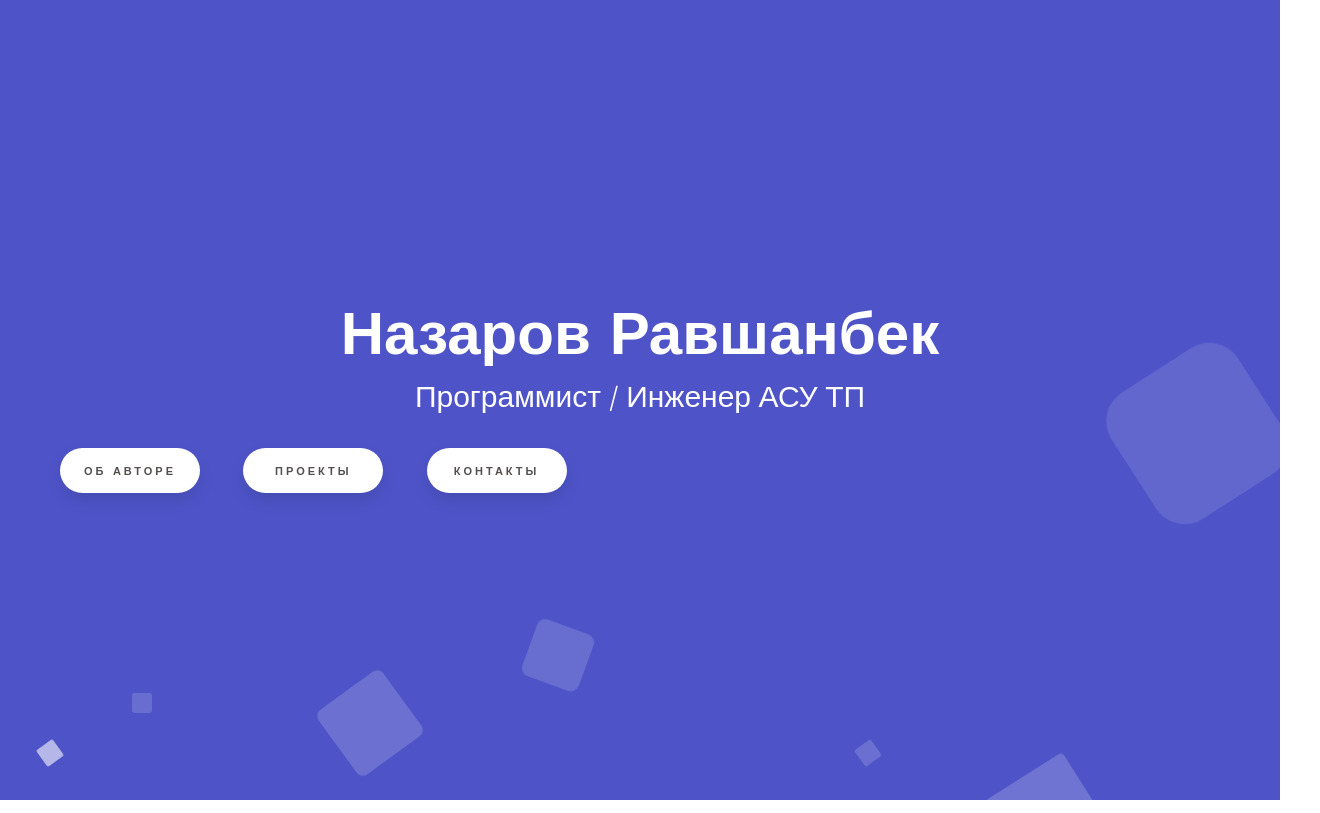
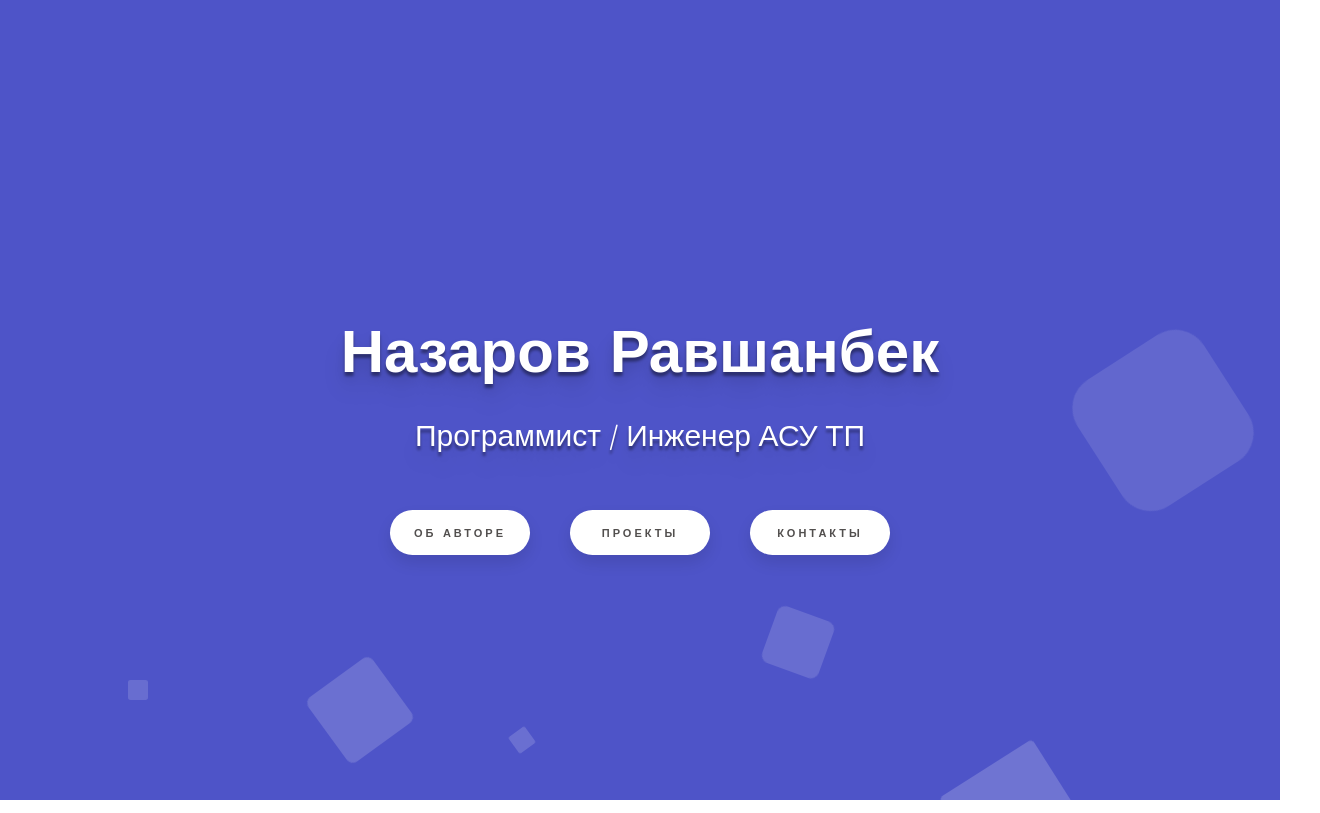
Before and after one commit to ravenenigma/ravenenigma.github.io, a plain HTML site: page index.html in a window 1280 px wide. Shown: the whole page, 1320 px wide, since content can reach past the window. Drawn offline with nearby package versions, Linux system fonts and the light colour scheme.

Commit message:
Добавляетнекоторые исправления

```diff
--- a/css/style.css
+++ b/css/style.css
@@ -13,6 +13,7 @@ body {
 }
 
 .context {
+	padding: 0;
     width: 100%;
     position: absolute;
     top:35vh;
@@ -23,15 +24,24 @@ body {
     text-align: center;
     color: #fff;
     font-size: 60px;
+    line-height: 60px;
+    text-shadow: 0px 4px 3px rgba(0,0,0,0.4),
+             0px 8px 13px rgba(0,0,0,0.1),
+             0px 18px 23px rgba(0,0,0,0.1);
 }
 
 .promo-block-text {
 	text-align: center;
 	color: #fff;
 	font-size: 30px;
+	line-height: 30px;
+	text-shadow: 0px 4px 3px rgba(0,0,0,0.4),
+             0px 8px 13px rgba(0,0,0,0.1),
+             0px 18px 23px rgba(0,0,0,0.1);
 }
 
 .area{
+	position: relative;
     background: #4e54c8;
     background: -webkit-linear-gradient(to left, #8f94fb, #4e54c8);
     width: 100%;
@@ -39,6 +49,8 @@ body {
 }
 
 .circles{
+	padding: 0;
+	margin: 0;
     position: absolute;
     top: 0;
     left: 0;
@@ -82,17 +94,17 @@ body {
 
 .circles li:nth-child(4){
     left: 40%;
-    width: 60px;
-    height: 60px;
+    width: 20px;
+    height: 20px;
     animation-delay: 0s;
-    animation-duration: 18s;
 }
 
 .circles li:nth-child(5){
     left: 65%;
-    width: 20px;
-    height: 20px;
-    animation-delay: 0s;
+    width: 15px;
+    height: 15px;
+    animation-delay: 5s;
+    animation-delay: 15s;
 }
 
 .circles li:nth-child(6){
@@ -133,8 +145,56 @@ body {
     animation-duration: 11s;
 }
 
+.circles li:nth-child(11){
+    left: 5%;
+    width: 80px;
+    height: 80px;
+    animation-delay: 9s;
+    animation-delay: 9s;
+}
+
+.circles li:nth-child(12){
+    left: 60%;
+    width: 60px;
+    height: 60px;
+    animation-delay: 0s;
+    animation-duration: 18s;
+}
+
+.circles li:nth-child(13){
+    left: 90%;
+    width: 30px;
+    height: 30px;
+    animation-delay: 7s;
+    animation-delay: 13s;
+}
+
+.circles li:nth-child(14){
+    left: 55%;
+    width: 20px;
+    height: 20px;
+    animation-delay: 4s;
+    animation-delay: 10s;
+}
+
+.circles li:nth-child(15){
+    left: 30%;
+    width: 20px;
+    height: 20px;
+    animation-delay: 5s;
+    animation-delay: 15s;
+}
+
+.main-navigation {
+	margin: 50px;
+}
+
 .site-navigation {
-	margin: 0px auto;
+	display: flex;
+	justify-content: center;
+	align-items: center;
+	padding: 0;
+	margin: 0;
 	list-style: none;
 }
 
--- a/index.html
+++ b/index.html
@@ -34,8 +34,8 @@
 				<p class="promo-block-text">Программист / Инженер АСУ ТП</p>
 				<nav class="main-navigation">
 					<ul class="site-navigation">
-						<li><a href="#">Об авторе</a></li>
-						<li><a href="#">Проекты</a></li>
+						<li><a href="about.html">Об авторе</a></li>
+						<li><a href="projects.html">Проекты</a></li>
 						<li><a href="#">Контакты</a></li>
 					</ul>
 				</nav>
```
Also changed, not shown: about.html (added, +27 -0 lines), projects.html (added, +20 -0 lines).
